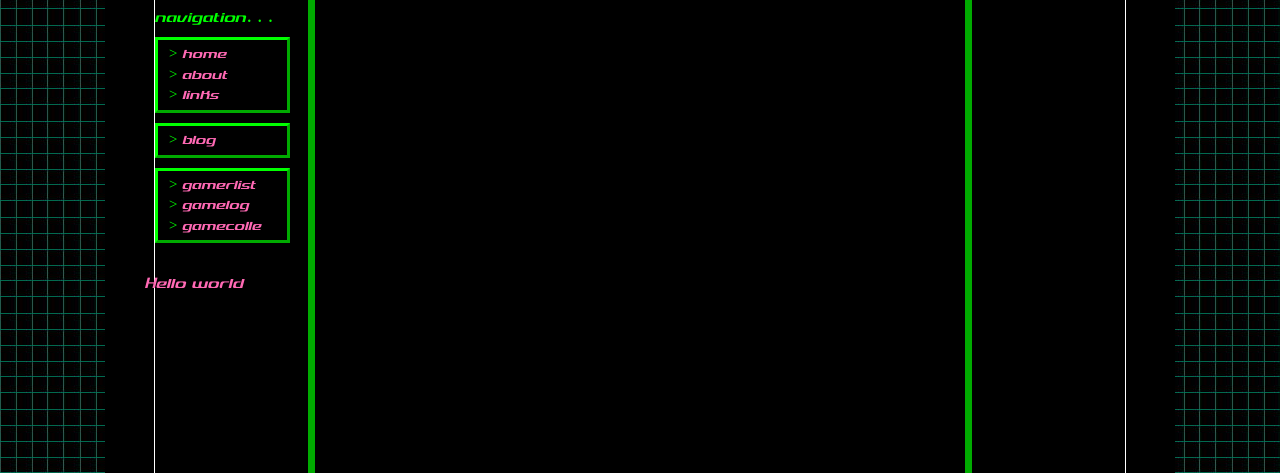
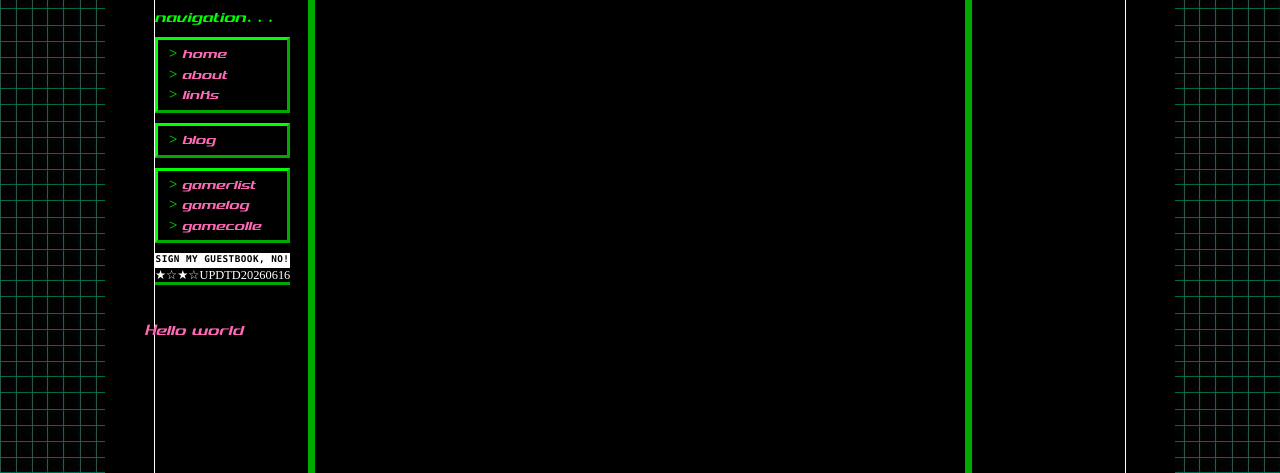
Before and after one commit to tigeraudiozone/gamerawebsite-eleventy, an Eleventy site: page src/index.njk in a window 1280 px wide. Shown: the part 327-800 px from the top of the page. Built offline with nearby package versions, Linux system fonts and the light colour scheme; Eleventy itself is replaced by a stand-in of ours; files that its build step writes are made by us from their sources.

Commit message:
guestbook menu

```diff
--- a/public/assets/css/base/variables.css
+++ b/public/assets/css/base/variables.css
@@ -6,4 +6,5 @@
     --base-sidecont-font:"decoder";
     --base-menu-background-color:black;
     --base-arrow-menu-color:lime;
+    --base-border-main-and-hr-color:#00ab00;
 }
--- /dev/null
+++ b/public/assets/css/components/guestbook_sidecont.css
@@ -0,0 +1,34 @@
+.guestbook {
+    background-color:white;
+    font-size:7pt;
+    color:black;
+    letter-spacing:0.05em;
+    font-family: Consolas;
+    max-height:15px;
+    min-height:15px;
+    text-decoration:none;
+    text-align:center;
+    position:relative;
+}
+
+#lastupdate {
+    color:white;
+    text-align:left;
+    font-size:9.3pt;
+    margin-top:-1px;
+    padding-bottom:2px;
+}
+
+.divider3 {
+    border:0;
+    margin:0 0 5px 0;
+    clear:both;
+    display:block;
+    width:100%;
+    text-align:right;
+    border-top: 3px solid var(--base-border-main-and-hr-color);
+}
+
+#guestbook-container hr {
+    margin-top:-15px;
+}
--- a/public/assets/css/styles.css
+++ b/public/assets/css/styles.css
@@ -7,3 +7,4 @@
 @import "layout/main.css";
 @import "animations/scroll.css";
 @import "components/menu.css";
+@import "components/guestbook_sidecont.css";
--- /dev/null
+++ b/src/_includes/components/guestbook_sidecont.njk
@@ -0,0 +1,13 @@
+<div id="guestbook-container">
+    <a class="guestbook" target="_blank" href="">
+        <div class="guestbook">
+            <p>
+                <strong>
+                    <b>SIGN MY GUESTBOOK, NO!</b>
+                </strong>
+            </p>
+        </div>
+    </a>
+    <p id="lastupdate">★☆★☆UPDTD20260616</p>
+    <hr class="divider3">
+</div>
--- a/src/_includes/partials/left-sidecont.njk
+++ b/src/_includes/partials/left-sidecont.njk
@@ -15,6 +15,7 @@
     {% include 'components/menu_1.njk' %}
     {% include 'components/menu_2.njk' %}
     {% include 'components/menu_3.njk' %}
+    {% include 'components/guestbook_sidecont.njk' %}
     <ul>
         <li>
             <p>Hello world</p>
--- a/src/assets/css/base/variables.css
+++ b/src/assets/css/base/variables.css
@@ -6,4 +6,5 @@
     --base-sidecont-font:"decoder";
     --base-menu-background-color:black;
     --base-arrow-menu-color:lime;
+    --base-border-main-and-hr-color:#00ab00;
 }
--- /dev/null
+++ b/src/assets/css/components/guestbook_sidecont.css
@@ -0,0 +1,34 @@
+.guestbook {
+    background-color:white;
+    font-size:7pt;
+    color:black;
+    letter-spacing:0.05em;
+    font-family: Consolas;
+    max-height:15px;
+    min-height:15px;
+    text-decoration:none;
+    text-align:center;
+    position:relative;
+}
+
+#lastupdate {
+    color:white;
+    text-align:left;
+    font-size:9.3pt;
+    margin-top:-1px;
+    padding-bottom:2px;
+}
+
+.divider3 {
+    border:0;
+    margin:0 0 5px 0;
+    clear:both;
+    display:block;
+    width:100%;
+    text-align:right;
+    border-top: 3px solid var(--base-border-main-and-hr-color);
+}
+
+#guestbook-container hr {
+    margin-top:-15px;
+}
--- a/src/assets/css/styles.css
+++ b/src/assets/css/styles.css
@@ -7,3 +7,4 @@
 @import "layout/main.css";
 @import "animations/scroll.css";
 @import "components/menu.css";
+@import "components/guestbook_sidecont.css";
```
Also changed, not shown: public/home/index.html, public/index.html.
